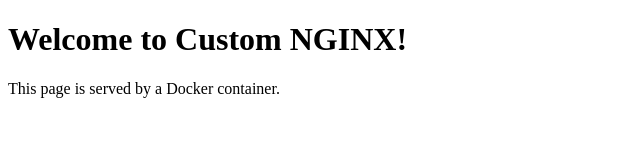
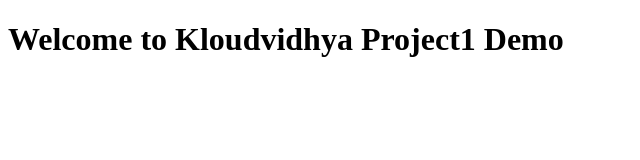
Before and after one commit to KavyaChandana20/kloudvidhya_devops_project1, a plain HTML site: page index.html in a window 1280 px wide. Shown: the whole page, without its empty margins (0-640 px from the left). Drawn offline with Linux system fonts and the light colour scheme.

Commit message:
Add index.html for Kloudvidhya Project1

```diff
--- a/index.html
+++ b/index.html
@@ -2,10 +2,9 @@
 <!DOCTYPE html>
 <html>
 <head>
-    <title>Custom NGINX Page</title>
+  <title>Kloudvidhya Project1 Demo</title>
 </head>
 <body>
-    <h1>Welcome to Custom NGINX!</h1>
-    <p>This page is served by a Docker container.</p>
+  <h1>Welcome to Kloudvidhya Project1 Demo</h1>
 </body>
 </html>
```
